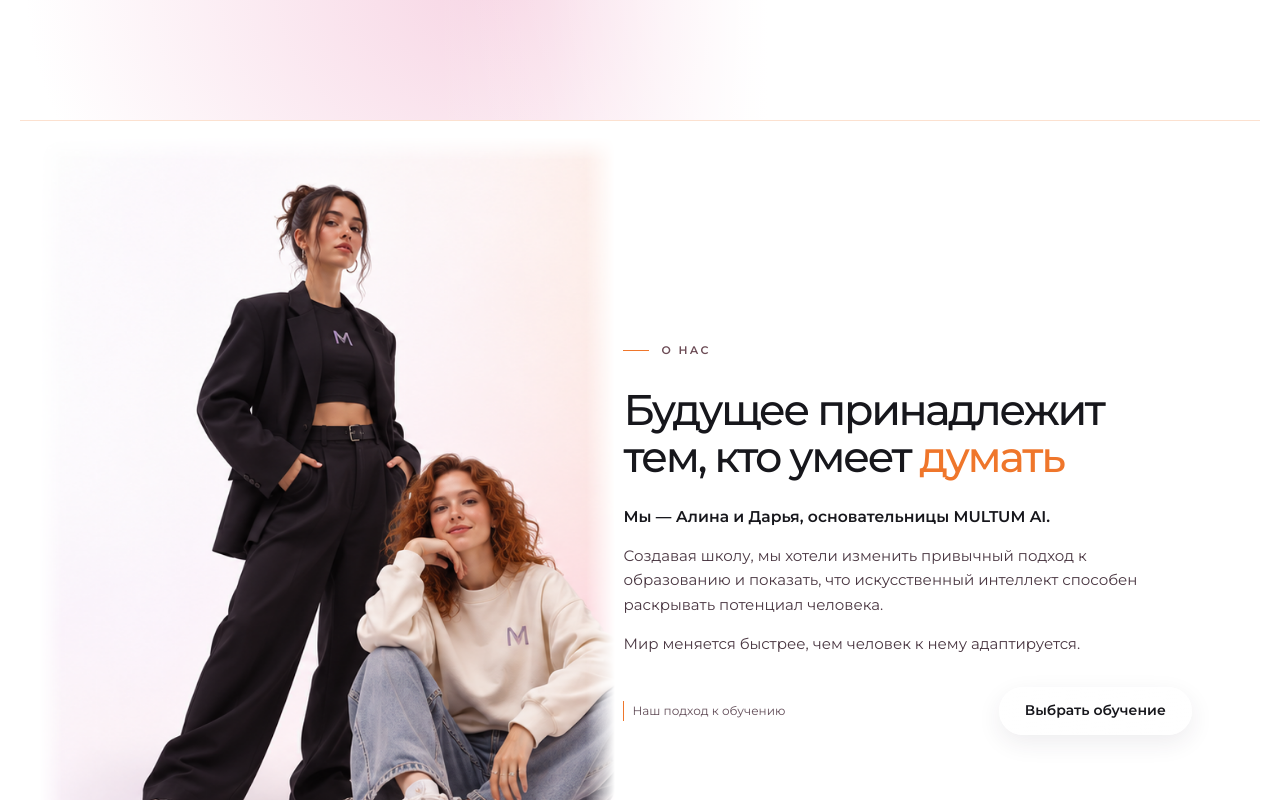
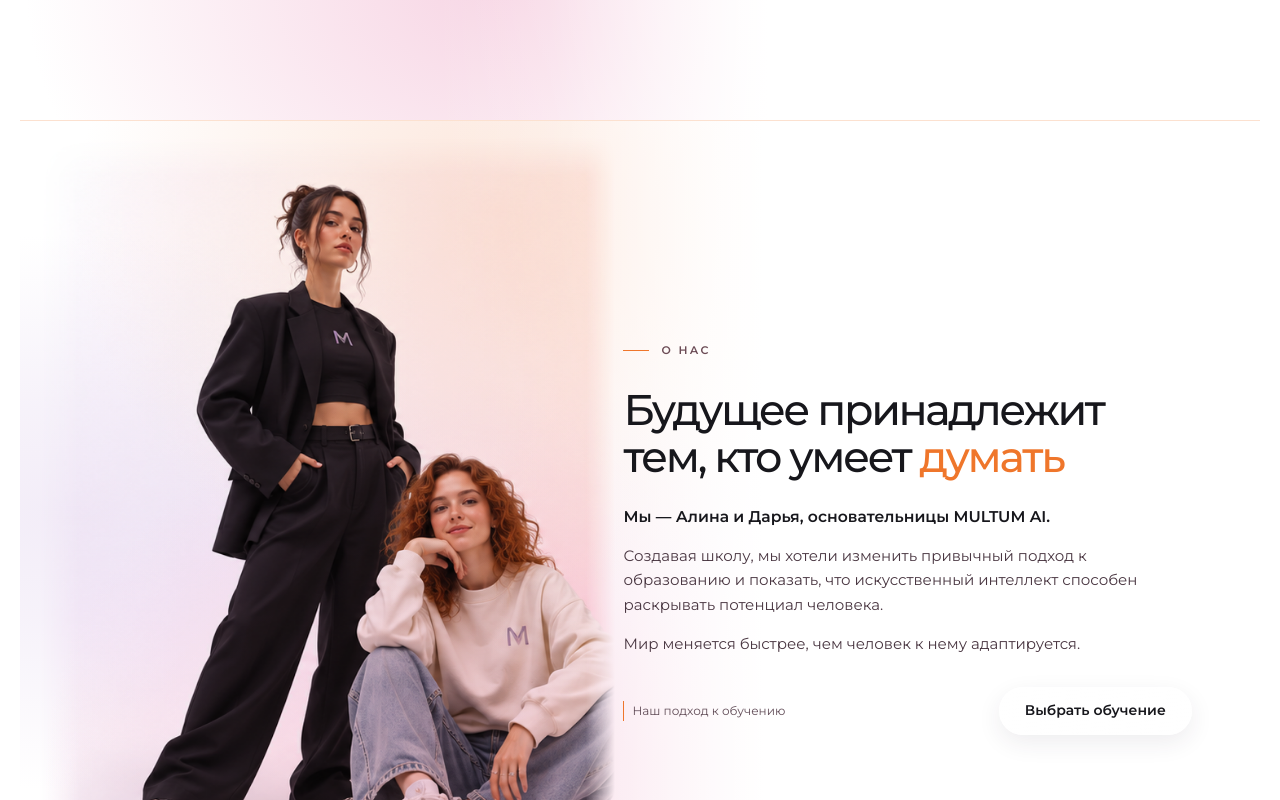
Before and after one commit to fuks19200-ctrl/09, a Next.js app: page / in a window 1280 px wide. Shown: the part 680-1480 px from the top of the page. Built offline with nearby package versions, Linux system fonts and the light colour scheme.

Commit message:
Blend founders portrait with the continuous shared site gradient

```diff
--- a/app/globals.css
+++ b/app/globals.css
@@ -1272,3 +1272,20 @@ body:has(.courses-page) { overflow-x: hidden; overflow-y: auto; }
   .about-details-inner > div { grid-column: 1; }
   .about-details-copy p { max-width: none; }
 }
+
+
+/* Match the founders screen to the same continuous pastel backdrop.
+   The portrait's light background blends with it rather than covering it. */
+.about-hero {
+  background: var(--section-background);
+  background-attachment: fixed;
+}
+.about-hero::before {
+  mix-blend-mode: multiply;
+}
+@media (min-width:951px) and (min-aspect-ratio:3/2) {
+  .about-hero::before {
+    -webkit-mask-image: linear-gradient(90deg,transparent 0%,#000 7%,#000 95%,transparent 100%), linear-gradient(180deg,transparent 0%,#000 5%,#000 97%,transparent 100%);
+    mask-image: linear-gradient(90deg,transparent 0%,#000 7%,#000 95%,transparent 100%), linear-gradient(180deg,transparent 0%,#000 5%,#000 97%,transparent 100%);
+  }
+}
```
